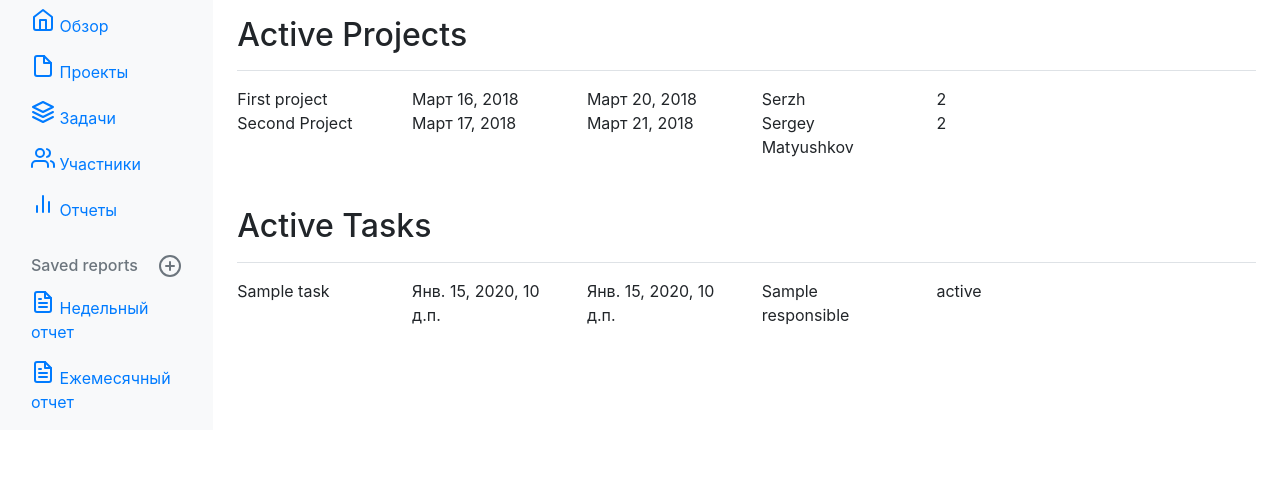
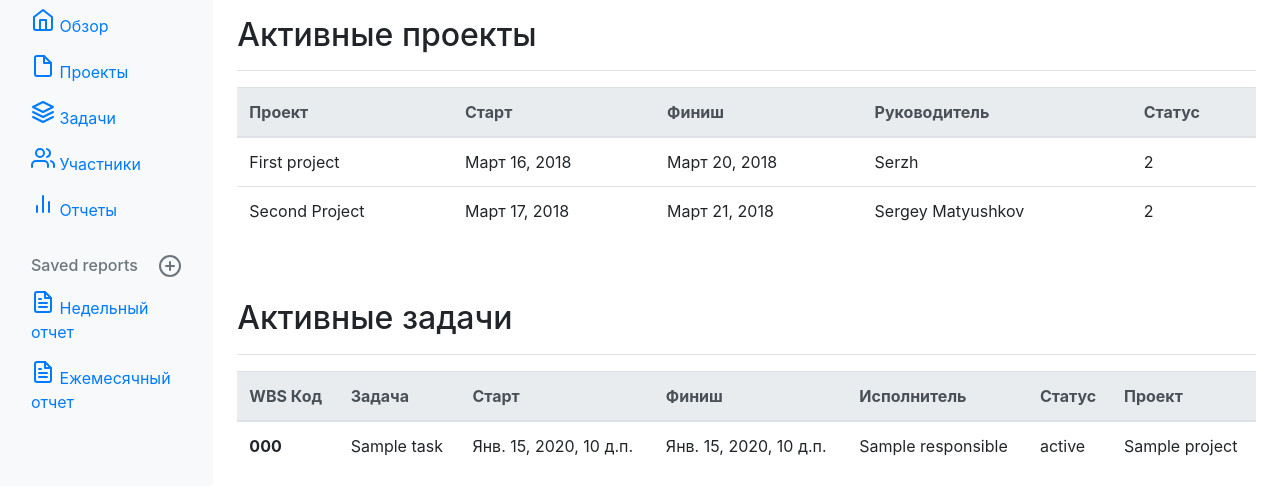
Before and after one commit to Serzh470/Flex, a Django app: template flex/project/templates/home.html in a window 1280 px wide. Shown: the part 40-535 px from the top of the page. Run offline with Django 3.2, Linux system fonts and the light colour scheme; data comes from the database, SQL or seed files in the repository; both versions use the stored data as it was after the commit; the template is opened without the code that fills it: values that come from a table or form of the project are taken from there, most other values are stand-ins (such as "Sample title", 1, 10 or a date in 2020); parts of the project's set-up code (start-up, migrations or seed data) failed here and were passed over; some libraries are stand-ins or nearby versions.

Commit message:
update pages

```diff
--- a/flex/project/forms.py
+++ b/flex/project/forms.py
@@ -3,58 +3,54 @@ from django import forms
 from .models import Project, Task
 from django.shortcuts import resolve_url
 
+STATUS = (
+    (1, u'Не начато'),
+    (2, u'В работе'),
+    (3, u'Отстает'),
+    (4, u'Выполнено'),
+    (5, u'Приостановлено')
+)
 
-# class TaskCreate(CreateView):
-#     """
-#     Create new task object
-#     """
-#     model = Task
-#     template_name = 'create_task.html'
-#     # fields = '__all__'
-#     fields = [
-#         'wbs_code',
-#         'name',
-#         'description',
-#         'start_date',
-#         'duration',
-#         'duration',
-#         'end_date',
-#         'predecessor',
-#         'responsible',
-#         'status',
-#         'project',
-#     ]
-#
-#     def get_success_url(self):
-#         return resolve_url('/mytasks/', pk=self.object.pk)
 
 class TaskForm(forms.ModelForm):
     """
     Create new task object
     """
-    wbs_code = forms.CharField(widget=forms.TextInput(attrs={'class': 'form-control', 'placeholder': 'WBS'}))
-    name = forms.CharField(widget=forms.TextInput(attrs={'class': 'form-control', 'placeholder': 'Name'}))
-    description = forms.Textarea()
-    start_date = forms.DateField(widget=forms.DateField())
-    duration = forms.DurationField(widget=forms.DurationField)
-    end_date = forms.DateField(widget=forms.DateField())
-    predecessor = forms.CharField(widget=forms.TextInput(attrs={'class': 'form-control', 'placeholder': 'Previous task'}))
-    responsible = forms.CharField(widget=forms.TextInput(attrs={'class': 'form-control', 'placeholder': 'Responsible'}))
-    status = forms.CharField(widget=forms.Select(attrs={'class': 'form-control', 'placeholder': 'Status'}))
-    project = forms.CharField(widget=forms.Select(attrs={'class': 'form-control', 'placeholder': 'Project'}))
 
+    wbs_code = forms.CharField(widget=forms.TextInput(attrs={'class': 'form-control', 'placeholder': 'WBS код'}))
+    name = forms.CharField(widget=forms.TextInput(attrs={'class': 'form-control', 'placeholder': 'Название'}))
+    description = forms.CharField(required=False,widget=forms.Textarea(
+        attrs={'class': 'form-control', 'rows': 4, 'cols': 20, 'placeholder': 'Описание'}))
+
+    start_date = forms.DateField(
+        widget=forms.DateInput(format=('%d.%m.%Y'),
+        attrs={'class': 'form-control datepicker', 'placeholder': 'Старт: 01.12.1900'}))
+
+    duration = forms.DurationField(
+        widget=forms.TextInput(attrs={'class': 'form-control', 'placeholder': 'Продолжительность: '}))
+
+    end_date = forms.DateField(
+        widget=forms.DateInput(format=('%d.%m.%Y'), attrs={'class': 'form-control', 'placeholder': 'Финиш: 01.12.1900'}))
+
+    predecessor = forms.CharField(
+        widget=forms.TextInput(attrs={'class': 'form-control','placeholder': 'Предыдущая задача:'}))
+
+    responsible = forms.CharField(widget=forms.TextInput(attrs={'class': 'form-control', 'placeholder': 'Исполнитель'}))
+
+    status = forms.ChoiceField(widget=forms.Select(attrs={'class': 'form-control', 'placeholder': 'Статус'}),
+                             choices=STATUS)
+
+    project = forms.ModelChoiceField(
+        queryset=Project.objects.all().values_list('name', flat=True), widget=forms.Select(attrs={
+            'class': 'form-control', 'placeholder': 'Входит в проект'}))
 
     class Meta:
-
         model = Task
-        # template_name = 'create_task.html'
-        # fields = '__all__'
         fields = [
             'wbs_code',
             'name',
             'description',
             'start_date',
-            'duration',
             'duration',
             'end_date',
             'predecessor',
--- a/flex/project/models.py
+++ b/flex/project/models.py
@@ -5,7 +5,8 @@ STATUS = (
     (1, u'Не начато'),
     (2, u'В работе'),
     (3, u'Отстает'),
-    (4, u'Выполнено')
+    (4, u'Выполнено'),
+    (5, u'Приостановлено')
 )
 
 # Create your models here.
@@ -21,7 +22,11 @@ class Project(models.Model):
     status = models.SmallIntegerField(choices=STATUS)
 
     def __str__(self):
-        return 'Project: {} | Project Manager: {} | Status: {}'.format(self.name, self.project_manager, self.status)
+        # return 'Project: {} | Project Manager: {} | Status: {}'.format(self.name, self.project_manager, self.status)
+        return self.name
+
+    def __unicode__(self):
+        return self.name
 
 
 class Task(models.Model):
--- a/flex/project/templates/home.html
+++ b/flex/project/templates/home.html
@@ -2,34 +2,65 @@
 
 {% block home %}
 
-    <main role="main" class="col-md-9 ml-sm-auto col-lg-10 pt-3 px-4 ">
+    <main role="main" class="col-md-10 ml-sm-auto col-lg-10 pt-3 px-4 ">
       <div class="d-flex justify-content-between flex-wrap flex-md-nowrap align-items-center pb-2 mb-3 border-bottom">
-        <h1 class="h2">Active Projects</h1>
+        <h1 class="h2">Активные проекты</h1>
       </div>
 
-    {% for project in projects %}
-          <div class="row">
-            <div class="col-2">{{project.name}}</div>
-            <div class="col-2">{{project.start_date}}</div>
-            <div class="col-2">{{project.end_date}}</div>
-            <div class="col-2">{{project.project_manager}}</div>
-            <div class="col-2">{{project.status}}</div>
-          </div>
-    {%  endfor %}
+    <table class="table">
+        <thead class="thead-light">
+            <tr>
+                <th scope="col">Проект</th>
+                <th scope="col">Старт</th>
+                <th scope="col">Финиш</th>
+                <th scope="col">Руководитель</th>
+                <th scope="col">Статус</th>
+            </tr>
+        </thead>
+        <tbody>
+            {% for project in projects %}
+                <tr>
+                    <td>{{ project.name }}</td>
+                    <td>{{ project.start_date }}</td>
+                    <td>{{ project.end_date }}</td>
+                    <td>{{ project.project_manager }}</td>
+                    <td>{{ project.status }}</td>
+                </tr>
+            {% endfor %}
+        </tbody>
+    </table>
+
         <br style="margin-bottom:3cm;"> </br>
+
       <div class="d-flex justify-content-between flex-wrap flex-md-nowrap align-items-center pb-2 mb-3 border-bottom">
-        <h1 class="h2">Active Tasks</h1>
+        <h1 class="h2">Активные задачи</h1>
       </div>
 
-    {% for task in tasks %}
-      <div class="row">
-        <div class="col-2">{{task.name}}</div>
-        <div class="col-2">{{task.start_date}}</div>
-        <div class="col-2">{{task.end_date}}</div>
-        <div class="col-2">{{task.responsible}}</div>
-        <div class="col-2">{{task.status}}</div>
-      </div>
-    {%  endfor %}
-
+    <table class="table">
+        <thead class="thead-light">
+            <tr>
+                <th scope="col">WBS Код</th>
+                <th scope="col">Задача</th>
+                <th scope="col">Старт</th>
+                <th scope="col">Финиш</th>
+                <th scope="col">Исполнитель</th>
+                <th scope="col">Статус</th>
+                <th scope="col">Проект</th>
+            </tr>
+        </thead>
+        <tbody>
+            {% for task in tasks %}
+                <tr>
+                    <th scope="row">{{ task.wbs_code }}</th>
+                    <td>{{ task.name }}</td>
+                    <td>{{ task.start_date }}</td>
+                    <td>{{ task.end_date }}</td>
+                    <td>{{ task.responsible }}</td>
+                    <td>{{ task.status }}</td>
+                    <td>{{ task.project }}</td>
+                </tr>
+            {% endfor %}
+        </tbody>
+    </table>
 
 {% endblock %}
--- a/flex/project/templates/index.html
+++ b/flex/project/templates/index.html
@@ -25,7 +25,7 @@
 
     <div class="container-fluid">
       <div class="row">
-        <nav class="col-md-2 d-none d-md-block bg-light sidebar">
+        <nav class="col-2 d-none d-md-block bg-light sidebar">
           <div class="sidebar-sticky">
             <ul class="nav flex-column">
               <li class="nav-item">
@@ -83,12 +83,10 @@
           </div>
         </nav>
 
-
-    {% block home %} {% endblock %}
-    {% block projects %} {% endblock %}
-    {% block tasks %} {% endblock %}
-    {% block create_task %} {% endblock %}
-
+            {% block home %} {% endblock %}
+            {% block projects %} {% endblock %}
+            {% block tasks %} {% endblock %}
+            {% block create_task %} {% endblock %}
 
       </div>
     </div>
--- a/flex/project/views.py
+++ b/flex/project/views.py
@@ -17,8 +17,8 @@ class Home(TemplateView):
     def get_context_data(self, **kwargs):
         context = super(Home, self).get_context_data(**kwargs)
         context.update({
-            'tasks': Task.objects.filter(status=1),
-            'projects': Project.objects.filter(status=1),
+            'tasks': Task.objects.filter(status=2),
+            'projects': Project.objects.filter(status=2),
         })
         return context
 
```
Also changed, not shown: flex/project/templates/create_task.html (+11 -7 lines), flex/project/templates/project_list.html (+23 -13 lines), flex/project/templates/task_list.html (+30 -15 lines), flex/db.sqlite3.
